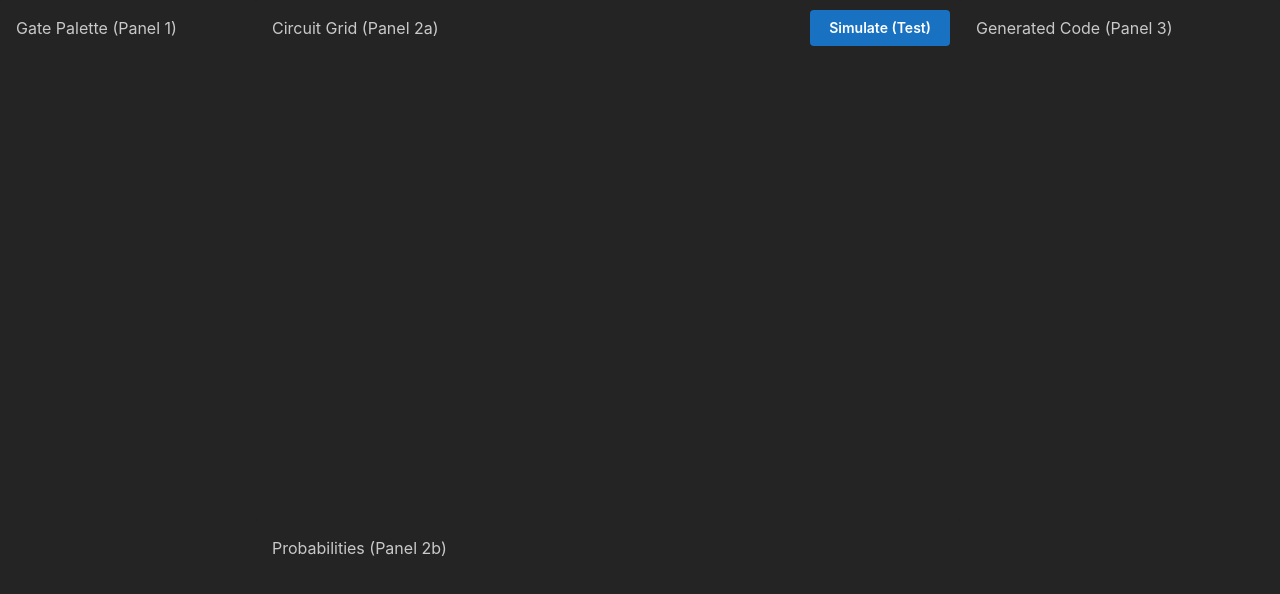
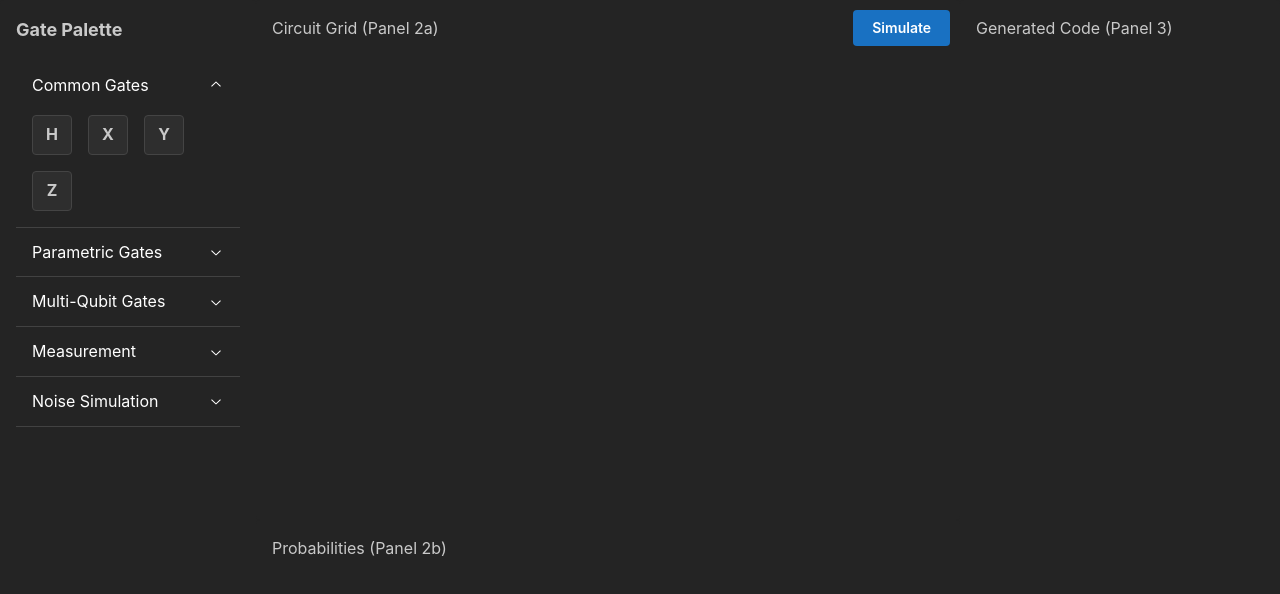
Before and after one commit to Faiz-k490/Qcuit.com, a React (Create React App) app in the folder frontend/: page / in a window 1280 px wide. Shown: the top 594 px of the page. Built offline with nearby package versions, Linux system fonts and the light colour scheme.

Commit message:
feat: Rebuild state, DndContext, and GatePalette

```diff
--- a/frontend/src/App.tsx
+++ b/frontend/src/App.tsx
@@ -1,68 +1,124 @@
 import { useState } from 'react';
 import { Box, Button, Group, Paper, Text } from '@mantine/core';
+import { notifications } from '@mantine/notifications';
+import {
+  DndContext,
+  DragEndEvent,
+  DragStartEvent,
+  useSensor,
+  useSensors,
+  MouseSensor,
+} from '@dnd-kit/core';
 import {
   Panel,
   PanelGroup,
   PanelResizeHandle,
 } from 'react-resizable-panels';
+import { CircuitState, DraggingGate, SimulationResult } from './types';
+import { GatePalette } from './components/GatePalette';
 
-function App() {
-  const [results, setResults] = useState(null); // To store simulation results
-
-  // This is the production-ready API call
-  async function onSimulateClick() {
-    // Use the environment variable, fall back to local proxy
-    const API_URL = process.env.REACT_APP_API_URL || '/api/simulate';
-
-    console.log(`Sending simulation request to: ${API_URL}`);
-
-    // A minimal payload to test the backend
-    const testPayload = {
-      numQubits: 2,
-      numClassical: 2,
-      noiseLevel: 0.0,
+// Define the initial state for the circuit
+const initialState: CircuitState = {
+  numQubits: 5,
+  numClassical: 5,
+  numTimesteps: 20,
   gates: {},
   multiQubitGates: [],
   measurements: [],
+  noiseLevel: 0.0,
 };
 
+function App() {
+  const [circuitState, setCircuitState] = useState<CircuitState>(initialState);
+  const [results, setResults] = useState<SimulationResult | null>(null);
+  const [activeDragItem, setActiveDragItem] = useState<DraggingGate | null>(null);
+
+  // Setup D&D sensors
+  const sensors = useSensors(
+    useSensor(MouseSensor, {
+      // Require the mouse to move by 5px to start a drag
+      activationConstraint: {
+        distance: 5,
+      },
+    })
+  );
+
+  // --- D&D Handlers ---
+  function handleDragStart(event: DragStartEvent) {
+    const data = event.active.data.current;
+    if (data && data.gateType) {
+      setActiveDragItem(data as DraggingGate);
+    }
+  }
+
+  function handleDragEnd(event: DragEndEvent) {
+    setActiveDragItem(null);
+    const { over } = event;
+
+    if (over) {
+      console.log(`Gate ${activeDragItem?.gateType} dropped on ${over.id}`);
+      // TODO: Add logic to place the gate in circuitState
+      // e.g., if (over.id.startsWith('slot-')) { ... }
+    }
+  }
+
+  // --- API Call ---
+  async function onSimulateClick() {
+    const API_URL = process.env.REACT_APP_API_URL || '/api/simulate';
+    console.log(`Sending simulation request to: ${API_URL}`);
+
     try {
+      // Send the ENTIRE circuitState to the backend
       const response = await fetch(API_URL, {
         method: 'POST',
         headers: { 'Content-Type': 'application/json' },
-        body: JSON.stringify(testPayload),
+        body: JSON.stringify(circuitState), // Send the real state
       });
 
       if (!response.ok) {
-        throw new Error(`HTTP error! status: ${response.status}`);
+        const err = await response.json();
+        throw new Error(err.error || `HTTP error! status: ${response.status}`);
       }
 
       const data = await response.json();
       setResults(data);
-      console.log('Simulation successful:', data);
+      notifications.show({
+        title: 'Simulation Complete',
+        message: 'Results updated successfully.',
+        color: 'blue',
+      });
 
-    } catch (error) {
+    } catch (error: any) {
       console.error('Simulation failed:', error);
+      notifications.show({
+        title: 'Simulation Failed',
+        message: error.message || 'Check the console for details.',
+        color: 'red',
+      });
     }
   }
 
   return (
+    <DndContext
+      sensors={sensors}
+      onDragStart={handleDragStart}
+      onDragEnd={handleDragEnd}
+    >
       <Box style={{ height: '100vh', width: '100vw' }}>
         <PanelGroup direction="horizontal">
 
           {/* Panel 1: Gate Palette */}
           <Panel defaultSize={20} minSize={15}>
-          <Paper p="md" style={{ height: '100%' }}>
-            <Text>Gate Palette (Panel 1)</Text>
-          </Paper>
+            <GatePalette
+              circuitState={circuitState}
+              setCircuitState={setCircuitState}
+            />
           </Panel>
           <PanelResizeHandle />
 
           {/* Panel 2: Main Content (Grid + Outputs) */}
           <Panel defaultSize={55} minSize={40}>
             <PanelGroup direction="vertical">
-
-            {/* Panel 2a: Circuit Grid */}
               <Panel defaultSize={65} minSize={40}>
                 <Paper p="md" style={{ height: '100%', position: 'relative' }}>
                   <Text>Circuit Grid (Panel 2a)</Text>
@@ -70,16 +126,16 @@ function App() {
                     onClick={onSimulateClick}
                     style={{ position: 'absolute', top: 10, right: 10, zIndex: 100 }}
                   >
-                  Simulate (Test)
+                    Simulate
                   </Button>
+                  {/* We will add CircuitGridV2 component here */}
                 </Paper>
               </Panel>
               <PanelResizeHandle />
-
-            {/* Panel 2b: Probabilities */}
               <Panel defaultSize={35} minSize={20}>
                 <Paper p="md" style={{ height: '100%' }}>
                   <Text>Probabilities (Panel 2b)</Text>
+                  {/* We will add OutputDisplay (Histogram) here */}
                 </Paper>
               </Panel>
             </PanelGroup>
@@ -88,19 +144,23 @@ function App() {
 
           {/* Panel 3: Code Output */}
           <Panel defaultSize={25} minSize={20}>
-          <Paper p="md" style={{ height: '100%' }}>
+            <Paper p="md" style={{ height: '100%', overflow: 'auto' }}>
               <Text>Generated Code (Panel 3)</Text>
-            {/* We can display results here for testing */}
               {results && (
                 <pre style={{ overflow: 'auto' }}>
                   {JSON.stringify(results, null, 2)}
                 </pre>
               )}
+              {/* We will add OutputDisplay (Code) here */}
             </Paper>
           </Panel>
 
         </PanelGroup>
       </Box>
+
+      {/* TODO: Add DragOverlay here */}
+
+    </DndContext>
   );
 }
 
--- /dev/null
+++ b/frontend/src/components/GatePalette.tsx
@@ -0,0 +1,120 @@
+// In frontend/src/components/GatePalette.tsx
+import { Paper, Group, Text, Accordion, Stack, Slider, Box, Center } from '@mantine/core';
+import { useDraggable } from '@dnd-kit/core';
+import { CircuitState } from '../types';
+
+// A small, draggable gate component for the palette
+function DraggableGate({ gateType }: { gateType: string }) {
+  const { attributes, listeners, setNodeRef } = useDraggable({
+    id: `palette-gate-${gateType}`,
+    data: {
+      gateType: gateType,
+    },
+  });
+
+  return (
+    <Center
+      ref={setNodeRef}
+      {...listeners}
+      {...attributes}
+      style={{
+        cursor: 'grab',
+        width: 40,
+        height: 40,
+        border: '1px solid #444',
+        borderRadius: 4,
+        backgroundColor: '#2e2e2e',
+      }}
+    >
+      <Text fw={700}>{gateType}</Text>
+    </Center>
+  );
+}
+
+// The main palette
+export function GatePalette({
+  circuitState,
+  setCircuitState,
+}: {
+  circuitState: CircuitState;
+  setCircuitState: React.Dispatch<React.SetStateAction<CircuitState>>;
+}) {
+
+  const onNoiseChange = (value: number) => {
+    setCircuitState(prev => ({ ...prev, noiseLevel: value }));
+  };
+
+  return (
+    <Paper p="md" style={{ height: '100%', overflowY: 'auto' }}>
+      <Text size="lg" fw={700} mb="md">Gate Palette</Text>
+      <Accordion defaultValue={["common"]} multiple>
+
+        <Accordion.Item value="common">
+          <Accordion.Control>Common Gates</Accordion.Control>
+          <Accordion.Panel>
+            <Group>
+              <DraggableGate gateType="H" />
+              <DraggableGate gateType="X" />
+              <DraggableGate gateType="Y" />
+              <DraggableGate gateType="Z" />
+            </Group>
+          </Accordion.Panel>
+        </Accordion.Item>
+
+        <Accordion.Item value="parametric">
+          <Accordion.Control>Parametric Gates</Accordion.Control>
+          <Accordion.Panel>
+            <Group>
+              <DraggableGate gateType="RX" />
+              <DraggableGate gateType="RY" />
+              <DraggableGate gateType="RZ" />
+            </Group>
+          </Accordion.Panel>
+        </Accordion.Item>
+
+        <Accordion.Item value="multi">
+          <Accordion.Control>Multi-Qubit Gates</Accordion.Control>
+          <Accordion.Panel>
+            <Group>
+              <DraggableGate gateType="CNOT" />
+              <DraggableGate gateType="CZ" />
+              <DraggableGate gateType="SWAP" />
+              <DraggableGate gateType="CCNOT" />
+            </Group>
+          </Accordion.Panel>
+        </Accordion.Item>
+
+        <Accordion.Item value="measurement">
+          <Accordion.Control>Measurement</Accordion.Control>
+          <Accordion.Panel>
+            <DraggableGate gateType="M" />
+          </Accordion.Panel>
+        </Accordion.Item>
+
+        <Accordion.Item value="noise">
+          <Accordion.Control>Noise Simulation</Accordion.Control>
+          <Accordion.Panel>
+            <Box px="sm" pt="xs">
+              <Text size="sm">Depolarizing Channel Noise</Text>
+              <Slider
+                value={circuitState.noiseLevel}
+                onChange={onNoiseChange}
+                min={0}
+                max={0.1} // Max 10%
+                step={0.01}
+                precision={2}
+                label={value => `${(value * 100).toFixed(0)}%`}
+                marks={[
+                  { value: 0, label: '0%' },
+                  { value: 0.05, label: '5%' },
+                  { value: 0.1, label: '10%' },
+                ]}
+              />
+            </Box>
+          </Accordion.Panel>
+        </Accordion.Item>
+
+      </Accordion>
+    </Paper>
+  );
+}
--- /dev/null
+++ b/frontend/src/types.ts
@@ -0,0 +1,57 @@
+// In frontend/src/types.ts
+export interface GateInstance {
+  id: string; // Unique ID (from uuidv4)
+  gateType: string; // 'H', 'X', 'RX', etc.
+  qubit: number; // The primary qubit wire index
+  timestep: number;
+  theta?: number; // For parametric gates
+}
+
+export interface MultiQubitGateInstance {
+  id: string;
+  gateType: string; // 'CNOT', 'SWAP', 'CZ', 'CCNOT'
+  timestep: number;
+  controls: number[]; // List of control qubit indices
+  targets: number[]; // List of target qubit indices
+}
+
+export interface Measurement {
+  id: string;
+  qubit: number; // Qubit index
+  classicalBit: number; // Classical bit index
+  timestep: number;
+  gateType: 'MEASUREMENT'; // Differentiator
+}
+
+export interface CircuitState {
+  numQubits: number;
+  numClassical: number;
+  numTimesteps: number;
+  // Use an object/Record for O(1) lookups by coordinate
+  gates: Record<string, GateInstance>; // Key: "q_index-timestep"
+  multiQubitGates: MultiQubitGateInstance[];
+  measurements: Measurement[];
+  noiseLevel: number;
+}
+
+// Type for the drag-and-drop 'active' object
+export interface DraggingGate {
+  gateType: string;
+}
+
+// Type for pending multi-qubit gates
+export interface PendingGate {
+  gateType: string;
+  control: number;
+  timestep: number;
+}
+
+// Type for the backend's simulation response
+export interface SimulationResult {
+  probabilities: Record<string, number>;
+  code: {
+    qiskit: string;
+    braket: string;
+    openqasm: string;
+  };
+}
```
Lines whose indentation alone changed are shown as unchanged.
